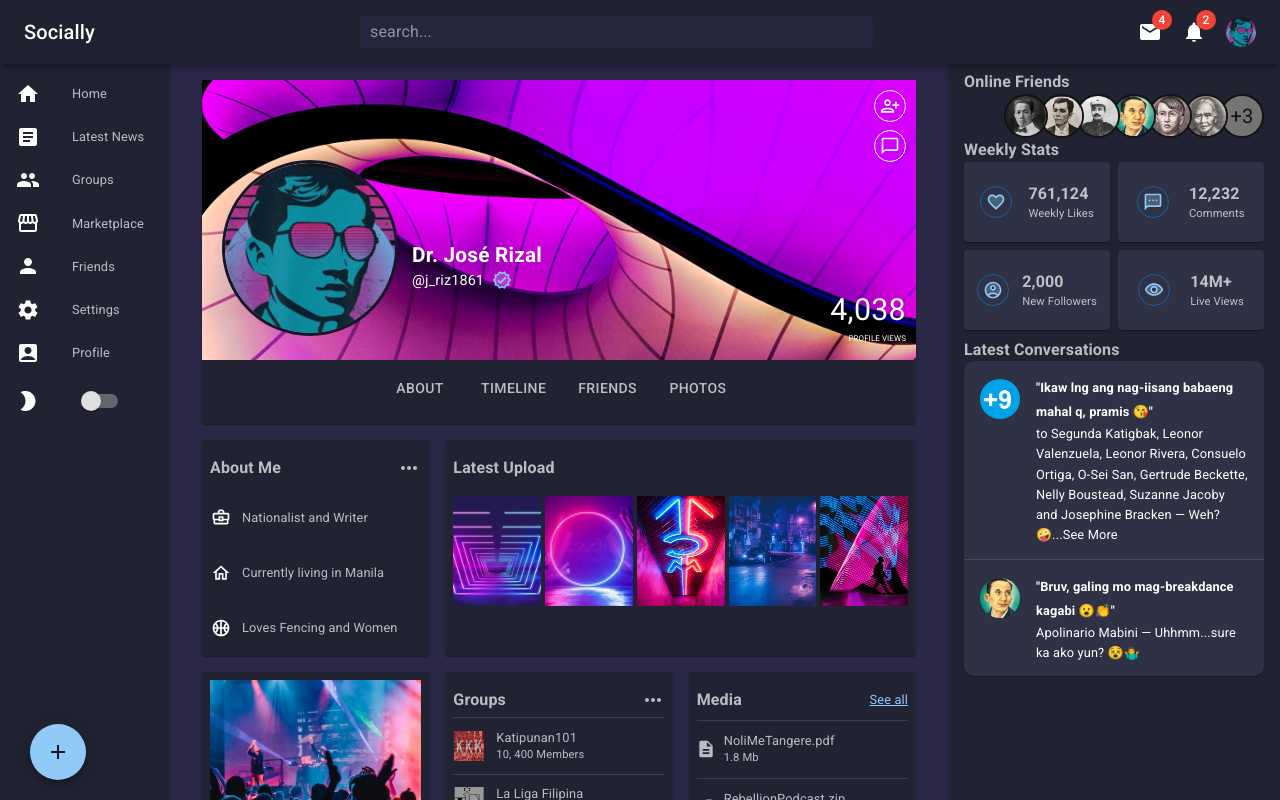
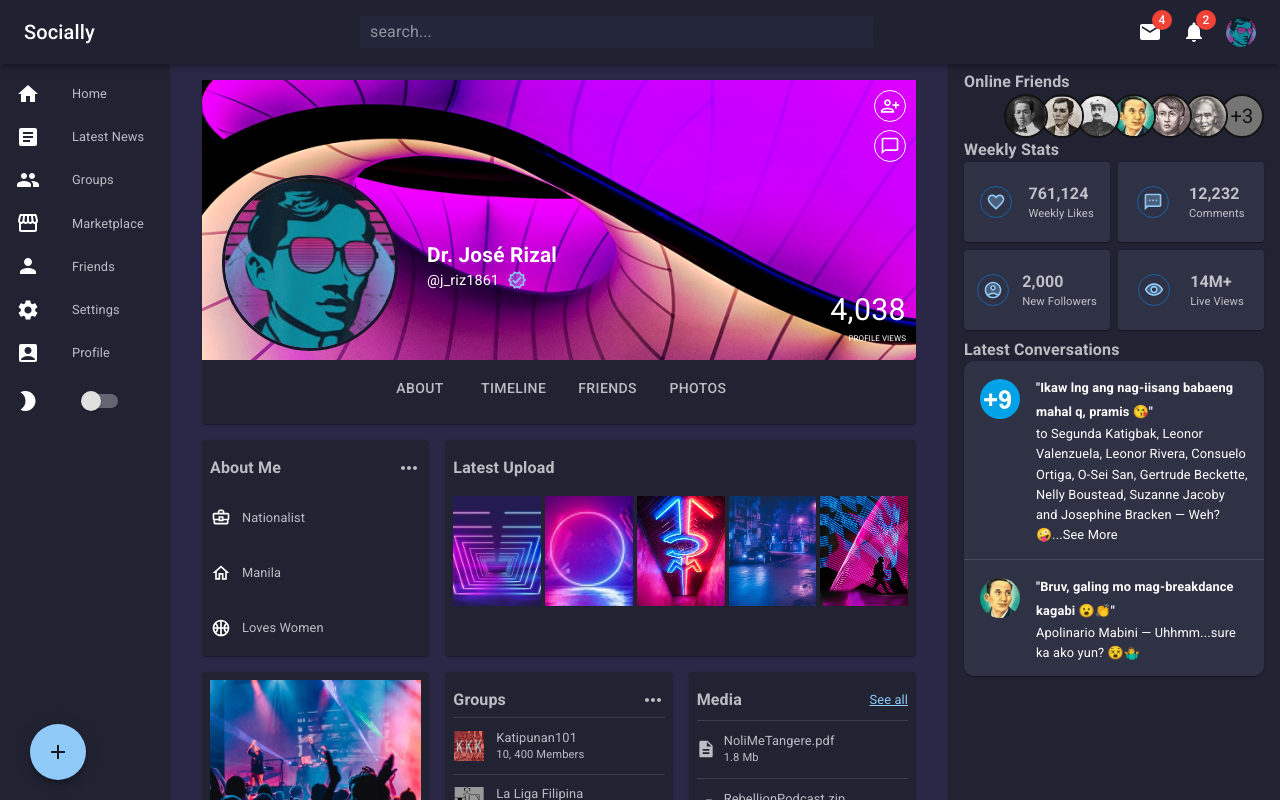
Before and after one commit to julfinch/socially, a React (Vite) app: page / in a window 1280 px wide. Shown: the top 800 px of the page. Built offline with nearby package versions, Linux system fonts and the light colour scheme.

Commit message:
for ipad

```diff
--- a/src/components/About.jsx
+++ b/src/components/About.jsx
@@ -31,7 +31,7 @@ const About = () => {
                 <BusinessCenterOutlinedIcon fontSize={'small'} sx={{ marginLeft: '-15px'}} />
               </ListItemIcon>
               <Typography margin={-5} sx={{ fontSize: '0.8rem',  }}>
-                Nationalist and Writer
+                Nationalist
               </Typography>
             </ListItem>
           </ListItem>
@@ -41,7 +41,7 @@ const About = () => {
                 <HomeOutlinedIcon fontSize={'small'} sx={{ marginLeft: '-15px'}}/>
               </ListItemIcon>
               <Typography margin={-5} sx={{ fontSize: '0.8rem', }}>
-                Currently living in Manila
+                Manila
               </Typography>
             </ListItem>
           </ListItem>
@@ -51,7 +51,7 @@ const About = () => {
                 <SportsBasketballOutlinedIcon fontSize={'small'} sx={{ marginLeft: '-15px'}}/>
               </ListItemIcon>
               <Typography margin={-5} sx={{ fontSize: '0.8rem', }}>
-                Loves Fencing and Women
+                Loves Women
               </Typography>
             </ListItem>
           </ListItem>
--- a/src/components/Header.jsx
+++ b/src/components/Header.jsx
@@ -36,12 +36,12 @@ const Header = () => {
                     <Avatar
                       alt="Jose Rizal"
                       src={profile}
-                      sx={{ width: {xs: 130,md: 150,lg: 170}, height: {xs: 130,md: 150,lg: 170}, position: 'absolute', top: {xs: 80,sm: 80}, left: 20, border: '3px solid #151728' }}
+                      sx={{ width: {xs: 130,md: 130,lg: 170}, height: {xs: 130,md: 130,lg: 170}, position: 'absolute', top: {xs: 80,sm: 80, md: 130, lg: 95}, left: {md: 5, lg:20}, border: '3px solid #151728' }}
                     />
-                    <Typography sx={{fontSize: '1.3rem', position: 'absolute', top: 160, left:  {xs: 160,sm: 210}, color: '#fff', fontWeight: 'bold',}}>
+                    <Typography sx={{fontSize: '1.3rem', position: 'absolute', top: {xs: 205, md: 205, lg: 160}, left:  {xs: 160,sm: 210, md: 150, lg: 225}, color: '#fff', fontWeight: 'bold',}}>
                       Dr. José Rizal
                     </Typography>
-                    <Stack direction="row" spacing={1} sx={{position: 'absolute', top: 190, left:  {xs: 160,sm: 210}}}>
+                    <Stack direction="row" spacing={1} sx={{position: 'absolute', top: {xs: 236, md: 236, lg:190}, left:  {xs: 160,sm: 210, md: 150, lg: 225}}}>
                       <Typography sx={{fontSize: '0.9rem', color: '#fff',}}>
                         @j_riz1861
                       </Typography>
@@ -66,7 +66,7 @@ const Header = () => {
 
                   </Grid>
                   <Grid item>
-                    <Tabs value={value} onChange={handleChange} centered sx={{textTransform: 'lowercase', height: '10px',}}>
+                    <Tabs value={value} onChange={handleChange} centered sx={{textTransform: 'lowercase', height: {md: '55px', lg: '10px'},}}>
                       <Tab label="About" value="1"/>
                       <Tab label="Timeline" value="2"/>
                       <Tab label="Friends" />
```
